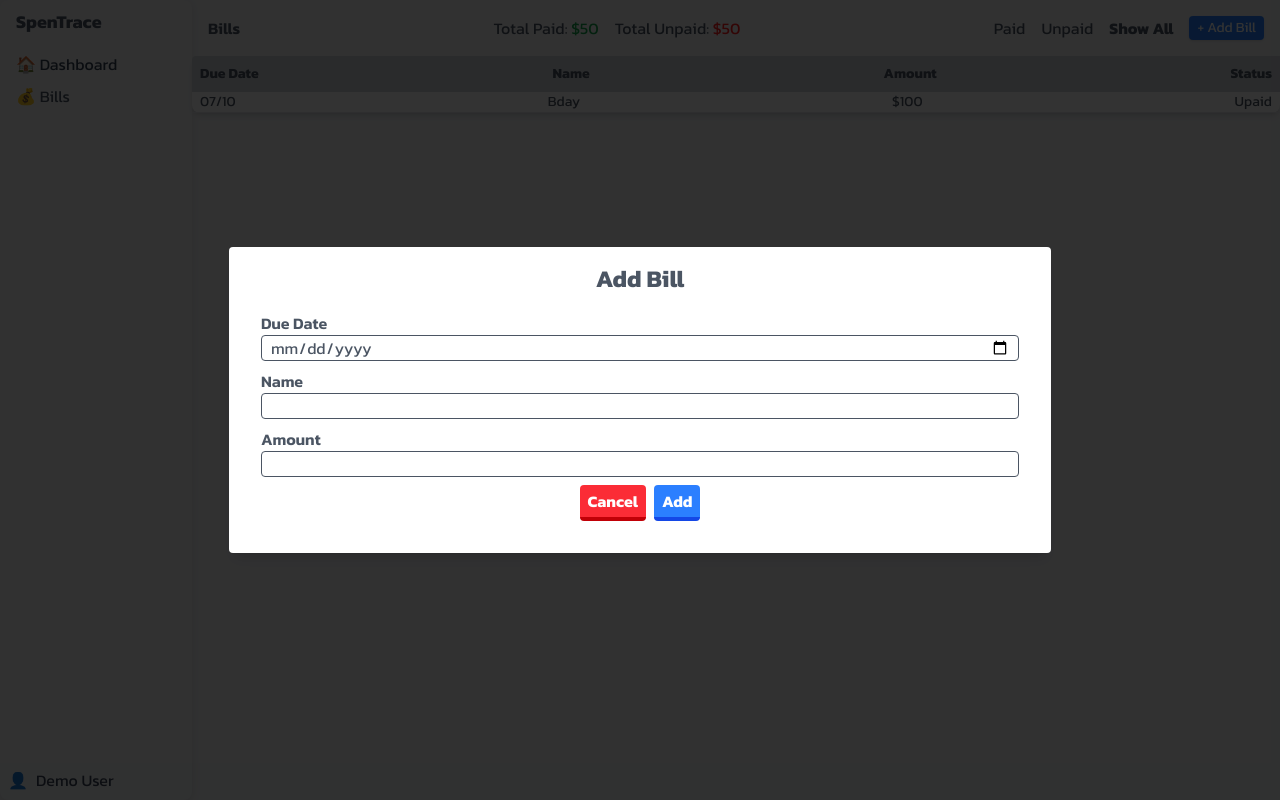
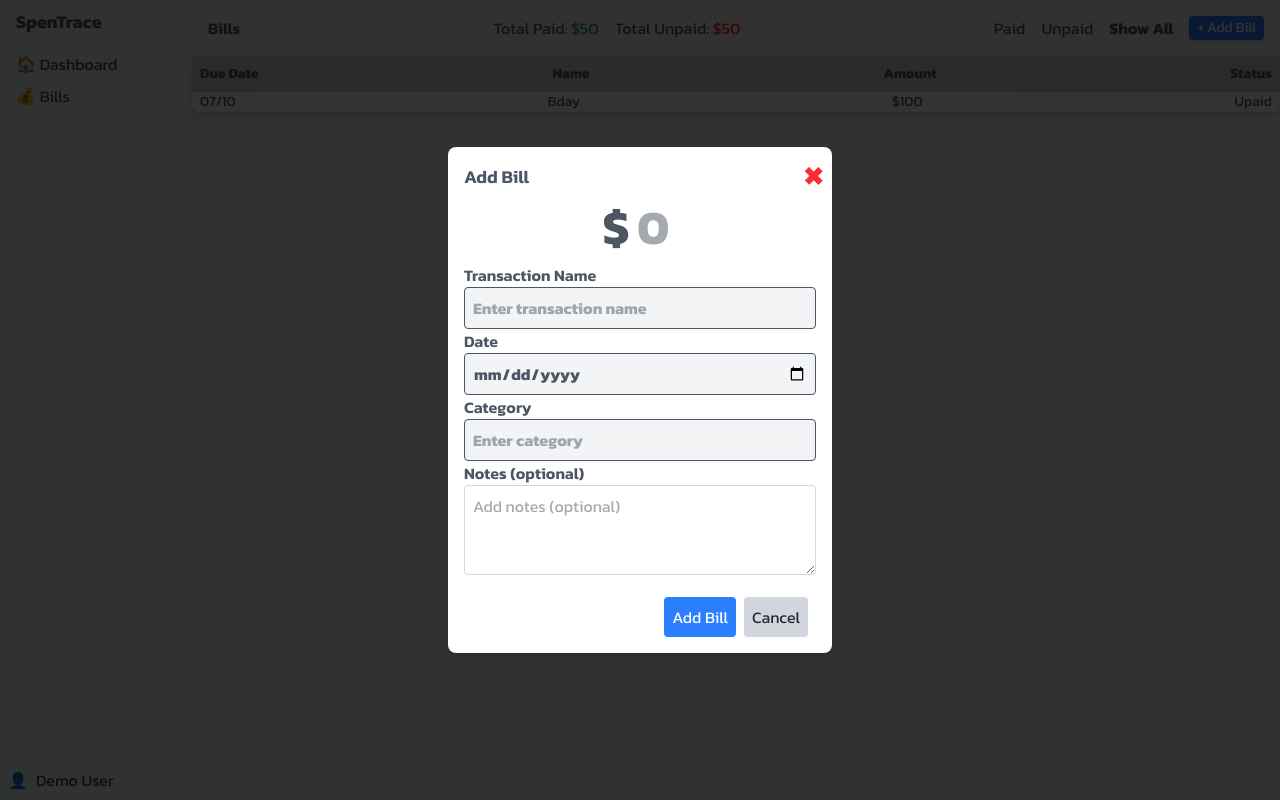
Before and after one commit to Bernard-Calma/spentrace, a Next.js app: page /demo/bills in a window 1280 px wide. Both pictures are taken after a click on the button "+ Add Bill". Built offline with nearby package versions, Linux system fonts and the light colour scheme.

Commit message:
feat(Add Bill): Inputs
Add inputs

```diff
--- a/app/demo/bills/components/Add.tsx
+++ b/app/demo/bills/components/Add.tsx
@@ -1,15 +1,21 @@
 "use client";
 
+import { LabelInput } from "@/common";
 import { useState } from "react";
+import { useSelector } from "react-redux";
 
 const AddBill: React.FC<{ handleToggleAdd: () => void }> = ({
   handleToggleAdd,
 }) => {
+  const { isDemo } = useSelector((state: any) => state.user);
+
   const [newBill, setNewBill] = useState({
-    dueDate: Date.now(),
+    dueDate: new Date(),
     name: "",
     amount: 0,
+    category: "",
     paid: false,
+    notes: "",
   });
 
   const handleChange = (e: any) => {
@@ -25,53 +31,104 @@ const AddBill: React.FC<{ handleToggleAdd: () => void }> = ({
   };
   return (
     <div className="overlay flex items-center justify-center">
-      <div className="modal-content bg-white p-4 rounded shadow-lg">
-        <h2 className="text-2xl font-bold text-center">Add Bill</h2>
-        <form onSubmit={handleSubmitAddBill} className="p-4">
-          <label htmlFor="dueDate" className="text-md font-semibold">
-            Due Date
-          </label>
+      <form
+        onSubmit={handleSubmitAddBill}
+        className="add-transaction-form w-96 relative bg-white p-4 rounded-lg shadow-lg"
+      >
+        <button
+          onClick={handleToggleAdd}
+          className="close-button absolute top-0 right-2 text-red-500 hover:text-red-800 transition-colors text-5xl cursor-pointer font-bold"
+        >
+          &times;
+        </button>
+        <h2 className="text-lg font-semibold">Add Bill</h2>
+        <div className="input-amount flex items-center justify-center">
+          {" "}
+          <span className="text-5xl font-bold ">$</span>
           <input
+            className="field-sizing-content px-2 rounded text-5xl font-bold focus:outline-none appearance-none [&::-webkit-outer-spin-button]:appearance-none [&::-webkit-inner-spin-button]:appearance-none"
+            type="number"
+            placeholder="0"
+            name="amount"
+            pattern="[0-9]*"
+            // no negative
+            min="0"
+            step="0.01"
+            value={newBill.amount === 0 ? "" : newBill.amount}
+            onKeyDown={(e) => {
+              // prevent plus or minus signs
+              if (e.key === "+" || e.key === "-") {
+                e.preventDefault();
+              }
+            }}
+            autoComplete="off"
+            onChange={handleChange}
+            required
+          />
+        </div>
+
+        <LabelInput
+          type="text"
+          htmlFor="transactionName"
+          text="Transaction Name"
+          name="name"
+          placeholder="Enter transaction name"
+          onChange={handleChange}
+          required={true}
+        />
+
+        <LabelInput
           type="date"
-            name="dueDate"
-            className="w-full border px-2 mb-2 rounded"
+          htmlFor="transactionDate"
+          text="Date"
+          name="date"
+          placeholder="Select date"
+          onChange={handleChange}
+          required={true}
+        />
+
+        <LabelInput
+          disabled={isDemo} // Disable if not in demo mode
+          type="text"
+          htmlFor="transactionCategory"
+          text="Category"
+          name="category"
+          placeholder="Enter category"
+          value={newBill.category}
           onChange={handleChange}
         />
-          <label htmlFor="name" className="text-md font-semibold">
-            Name
-          </label>
-          <input
-            type="text"
-            name="name"
-            className="w-full border px-2 mb-2 rounded"
+
+        <label className="font-semibold">Notes (optional)</label>
+        <textarea
+          className={`border border-gray-300 rounded p-2 w-full ${
+            isDemo
+              ? "disabled:bg-gray-600 disabled:cursor-not-allowed disabled:text-gray-400 disabled:italic"
+              : ""
+          }`}
+          name="notes"
+          placeholder="Add notes (optional)"
+          value={newBill.notes}
           onChange={handleChange}
-          />
-          <label htmlFor="amount" className="text-md font-semibold">
-            Amount
-          </label>
-          <input
-            type="number"
-            name="amount"
-            className="w-full border px-2 mb-2 rounded"
-            onChange={handleChange}
-          />
-          <div className="flex justify-center gap-2">
-            {" "}
+          rows={3}
+          disabled={isDemo} // Disable if not in demo mode
+          //   title="If disabled, login or subscribe to enable feature."
+        ></textarea>
+
+        <div className="flex justify-end mt-4 gap-2">
+          <button
+            type="submit"
+            className="btn btn-primary bg-blue-500 text-white rounded p-2 hover:bg-blue-600 transition-colors"
+          >
+            Add Bill
+          </button>
           <button
             onClick={handleToggleAdd}
-              className="bg-red-500 hover:bg-red-400 text-white font-bold py-1 px-2 border-b-4 border-red-700 hover:border-red-500 rounded"
+            className="btn btn-secondary mr-2 bg-gray-300 text-gray-800 rounded p-2 hover:bg-gray-400 transition-colors"
           >
             Cancel
           </button>
-            <button
-              type="submit"
-              className="bg-blue-500 hover:bg-blue-400 text-white font-bold py-1 px-2 border-b-4 border-blue-700 hover:border-blue-500 rounded"
-            >
-              Add
-            </button>
         </div>
       </form>
-      </div>
     </div>
   );
 };
```
Lines whose indentation alone changed are shown as unchanged.
